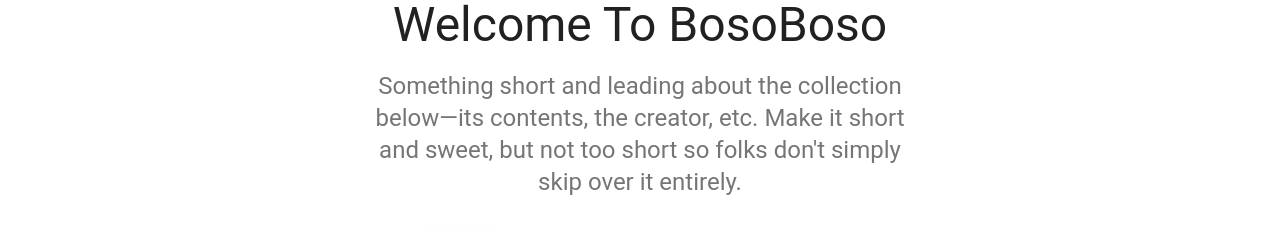
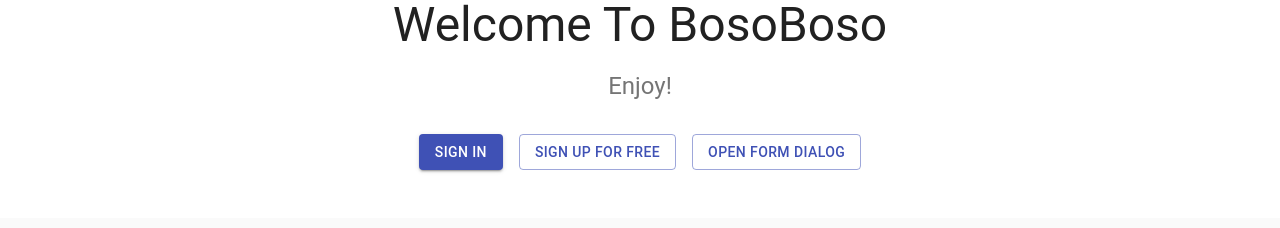
Before and after one commit to Watakumi/BosoBoso-Front, a React (Create React App) app: page / in a window 1280 px wide. Shown: the part 131-359 px from the top of the page. Built offline with nearby package versions, Linux system fonts and the light colour scheme; no server answers.

Commit message:
[Change] Hero Content Text

```diff
--- a/src/components/HeroContent.jsx
+++ b/src/components/HeroContent.jsx
@@ -26,8 +26,7 @@
           Welcome To BosoBoso
         </Typography>
         <Typography variant="h5" align="center" color="textSecondary" paragraph>
-          Something short and leading about the collection below—its contents, the creator, etc. Make it short and
-          sweet, but not too short so folks don&apos;t simply skip over it entirely.
+          Enjoy!
         </Typography>
         <div className={classes.heroButtons}>
           <Grid container spacing={2} justify="center">
```
